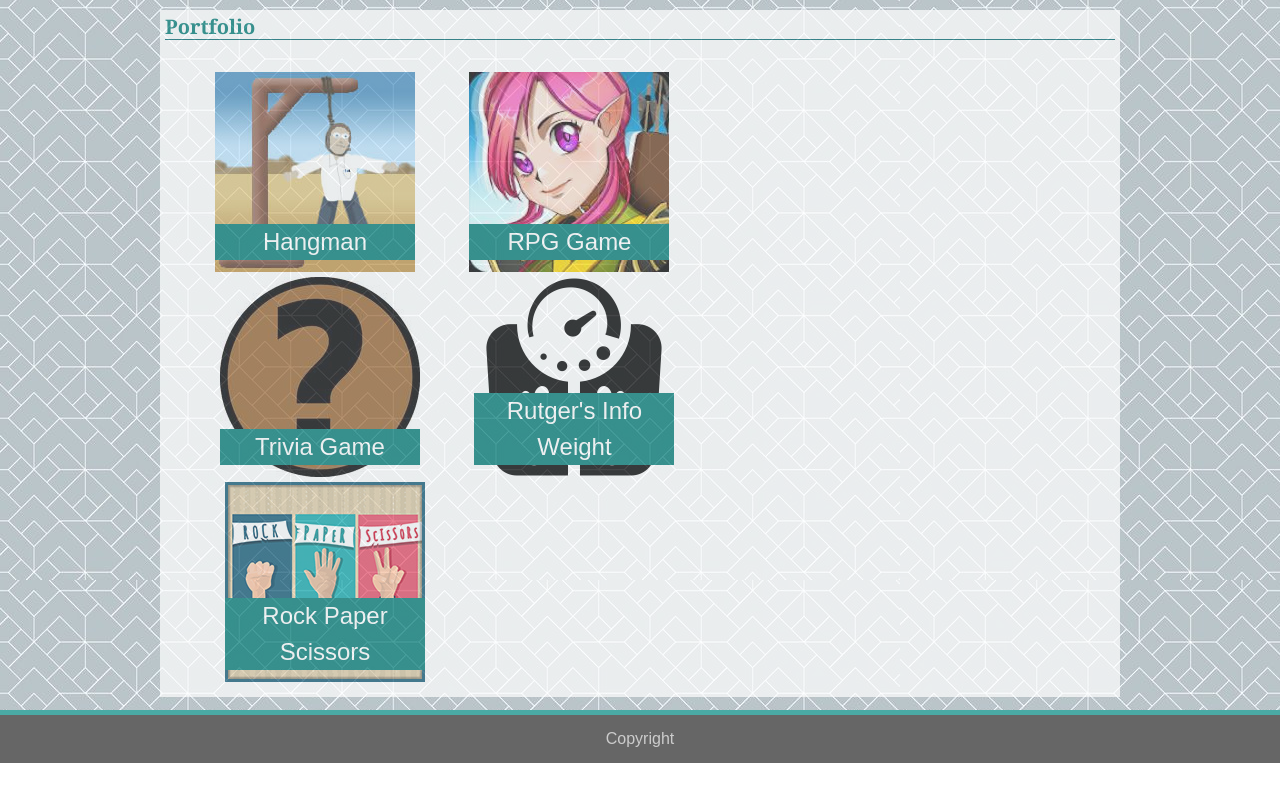
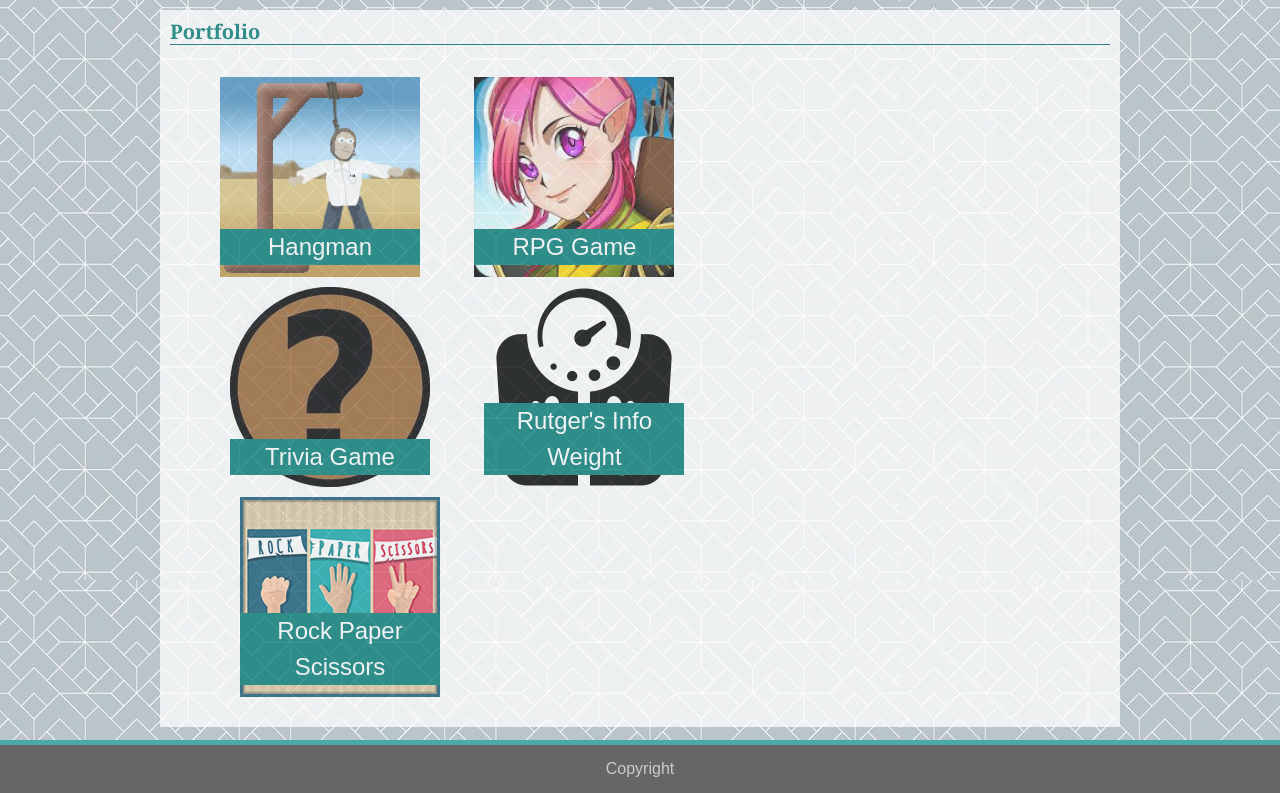
Before and after one commit to johnfkernan/johnfkernan.github.io, a plain HTML site: page portfolio.html in a window 1280 px wide. Shown: the part 77-870 px from the top of the page. Before the commit the page ends 840 px from the top, so only its background shows below. Drawn offline with nearby package versions, Linux system fonts and the light colour scheme.

Commit message:
trying to change the style css to align the header center

```diff
--- a/assets/css/style.css
+++ b/assets/css/style.css
@@ -91,12 +91,11 @@ font-weight: bold;
   font-family: 'Arial', 'Helvetica Neue', 'Helvetica', 'sans-serif';
 }
 .section-content {
-
-  justify-content: center;
-  padding:5px;
+  padding:10px;
   width: 960px;
   background-color: #fff;
-  opacity: .7;}
+  border: #ddd 2px;
+  opacity: .75;}
 
 
 .portfolio-image {
@@ -155,7 +154,7 @@ font-weight: bold;
   width: 100%;
 }
 .spacer {
-  padding: 5px;
+  padding: 10px;
 }
 
 
```
Also changed, not shown: contact.html (+1 -0 lines), index.html (+1 -0 lines), portfolio.html (+1 -0 lines).
